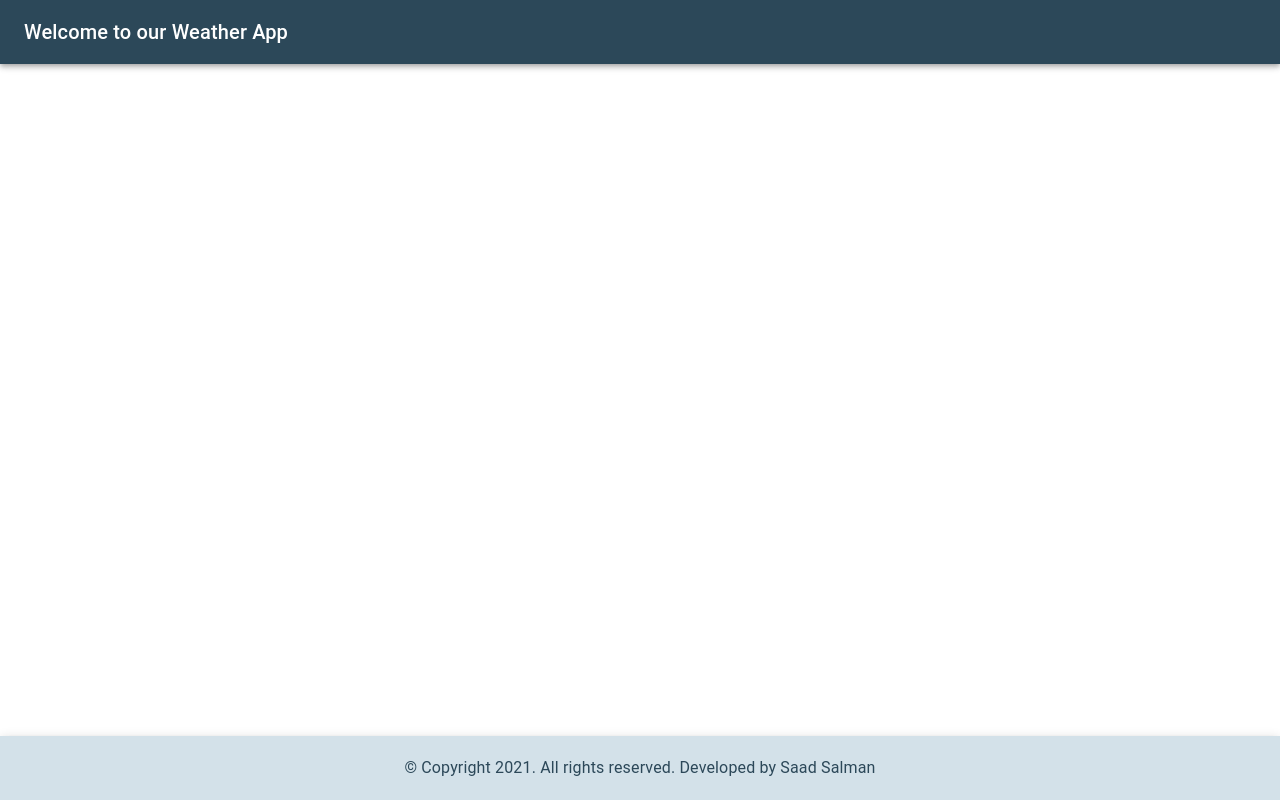
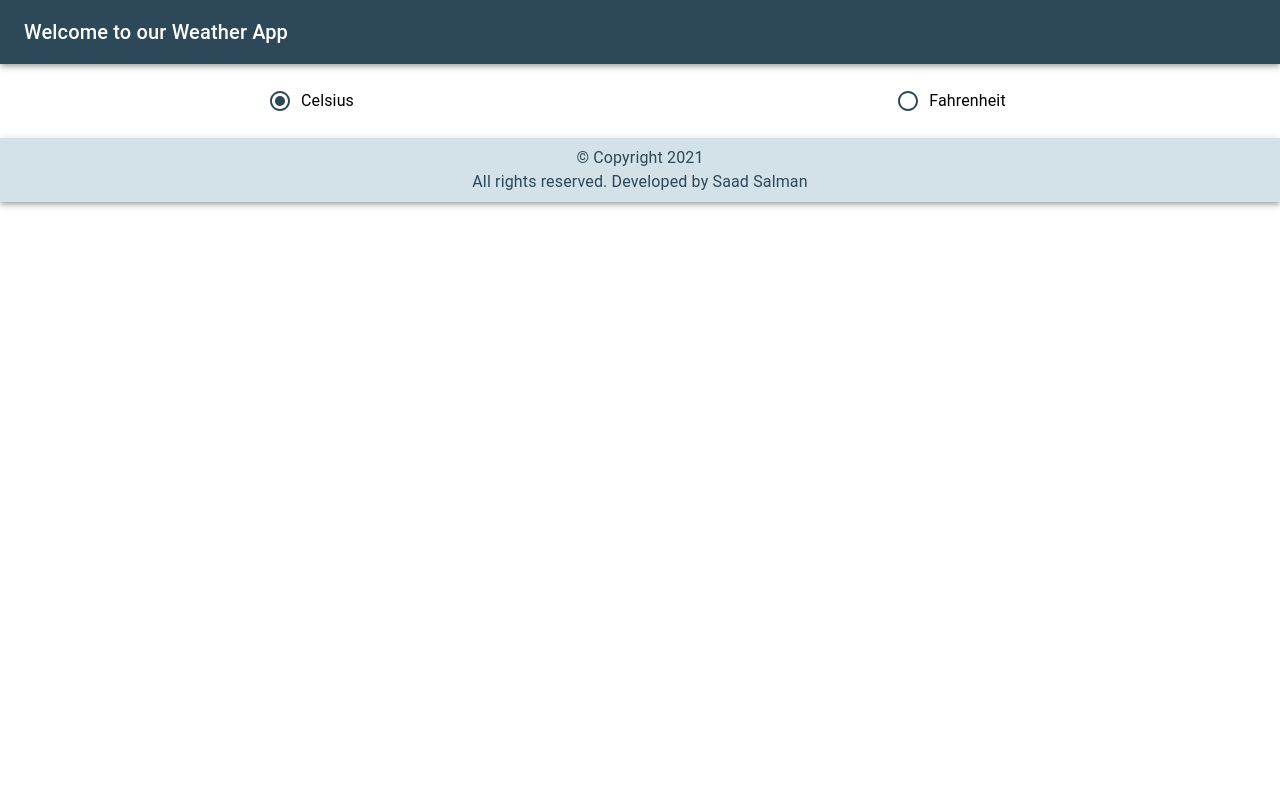
Before and after one commit to SaadiWorld/weather-app, a React (Create React App) app: page / in a window 1280 px wide. Built offline with nearby package versions, Linux system fonts and the light colour scheme.

Commit message:
few more installations and css changes

```diff
--- a/package.json
+++ b/package.json
@@ -12,9 +12,15 @@
     "@types/node": "^12.20.10",
     "@types/react": "^17.0.3",
     "@types/react-dom": "^17.0.3",
+    "@types/react-redux": "^7.1.16",
+    "axios": "^0.21.1",
+    "chart.js": "^3.2.0",
     "react": "^17.0.2",
+    "react-chartjs-2": "^3.0.2",
     "react-dom": "^17.0.2",
+    "react-redux": "^7.2.4",
     "react-scripts": "4.0.3",
+    "redux-thunk": "^2.3.0",
     "typescript": "^4.2.4",
     "web-vitals": "^1.1.1"
   },
--- /dev/null
+++ b/src/App.css
@@ -0,0 +1,7 @@
+.App {
+  /* min-height: 100vh; */
+  display: flex;
+  flex-direction: column;
+  align-items: center;
+  justify-content: center;
+}
--- a/src/App.tsx
+++ b/src/App.tsx
@@ -1,5 +1,6 @@
 import React from 'react';
 import Layout from './pages/Layout';
+import './App.css';
 
 const App = () => {
   return (
@@ -7,6 +8,6 @@ const App = () => {
       <Layout />
     </div>
   );
-}
+};
 
 export default App;
--- a/src/components/Footer.tsx
+++ b/src/components/Footer.tsx
@@ -1,16 +1,14 @@
-import React from 'react';
+import AppBar from '@material-ui/core/AppBar';
 import { createStyles, makeStyles, Theme } from '@material-ui/core/styles';
-import AppBar from '@material-ui/core/AppBar';
 import Toolbar from '@material-ui/core/Toolbar';
 import Typography from '@material-ui/core/Typography';
-import Button from '@material-ui/core/Button';
-import IconButton from '@material-ui/core/IconButton';
-import MenuIcon from '@material-ui/icons/Menu';
+import React from 'react';
 
 const useStyles = makeStyles((theme: Theme) =>
   createStyles({
     root: {
       flexGrow: 1,
+      width: '100%',
     },
     menuButton: {
       marginRight: theme.spacing(2),
@@ -23,6 +21,7 @@ const useStyles = makeStyles((theme: Theme) =>
       bottom: 0,
       color: '#2c4859',
       backgroundColor: '#d3e1e9',
+      position: 'static',
     },
     toolBar: {
       margin: 'auto',
@@ -37,8 +36,9 @@ const Footer = () => {
     <div className={classes.root}>
       <AppBar position="fixed" color="primary" className={classes.appBar}>
         <Toolbar className={classes.toolBar}>
-          <Typography>
-            © Copyright 2021. All rights reserved. Developed by Saad Salman
+          <Typography align="center">
+            © Copyright 2021 <br /> All rights reserved. Developed by Saad
+            Salman
           </Typography>
         </Toolbar>
       </AppBar>
--- a/src/components/Header.tsx
+++ b/src/components/Header.tsx
@@ -8,6 +8,7 @@ const useStyles = makeStyles((theme: Theme) =>
   createStyles({
     root: {
       flexGrow: 1,
+      width: '100%',
     },
     menuButton: {
       marginRight: theme.spacing(2),
--- /dev/null
+++ b/src/components/Main/RadioBtnContainer.tsx
@@ -0,0 +1,64 @@
+import { Box } from '@material-ui/core';
+import FormControlLabel from '@material-ui/core/FormControlLabel';
+import Grid from '@material-ui/core/Grid';
+import Radio from '@material-ui/core/Radio';
+import RadioGroup from '@material-ui/core/RadioGroup';
+import { createStyles, makeStyles, Theme } from '@material-ui/core/styles';
+import React from 'react';
+
+const useStyles = makeStyles((theme: Theme) =>
+  createStyles({
+    root: {
+      flexGrow: 1,
+      width: '100vw',
+    },
+    box: {
+      padding: theme.spacing(2),
+      textAlign: 'center',
+    },
+    radio: {
+      color: '#2c4859',
+      '&$checked': {
+        color: '#2c4859',
+      },
+    },
+  })
+);
+
+const RadioBtnContainer = () => {
+  const classes = useStyles();
+
+  return (
+    <div className={classes.root}>
+      <RadioGroup
+        row
+        aria-label="position"
+        name="position"
+        defaultValue="celsius"
+      >
+        <Grid container>
+          <Grid item xs={12} sm={6}>
+            <Box className={classes.box}>
+              <FormControlLabel
+                value="celsius"
+                control={<Radio color="default" className={classes.radio} />}
+                label="Celsius"
+              />
+            </Box>
+          </Grid>
+          <Grid item xs={12} sm={6}>
+            <Box className={classes.box}>
+              <FormControlLabel
+                value="fahrenheit"
+                control={<Radio color="default" className={classes.radio} />}
+                label="Fahrenheit"
+              />
+            </Box>
+          </Grid>
+        </Grid>
+      </RadioGroup>
+    </div>
+  );
+};
+
+export default RadioBtnContainer;
--- /dev/null
+++ b/src/components/Main/index.tsx
@@ -0,0 +1,12 @@
+import React from 'react';
+import RadioBtnContainer from './RadioBtnContainer';
+
+const Main = () => {
+  return (
+    <>
+      <RadioBtnContainer />
+    </>
+  );
+};
+
+export default Main;
--- a/src/index.tsx
+++ b/src/index.tsx
@@ -2,10 +2,12 @@ import React from 'react';
 import ReactDOM from 'react-dom';
 import App from './App';
 import './styles/index.css';
+import { Provider } from 'react-redux';
+// import store from './store';
 
 ReactDOM.render(
-  <React.StrictMode>
-    <App />
-  </React.StrictMode>,
+  // <Provider store={store}>
+  <App />,
+  // </Provider>
   document.getElementById('root')
 );
--- a/src/pages/Layout.tsx
+++ b/src/pages/Layout.tsx
@@ -1,16 +1,16 @@
 import React from 'react';
 import Footer from '../components/Footer';
 import Header from '../components/Header';
-import Main from '../components/Main';
+import Main from '../components/Main/index';
 
 const Layout = () => {
   return (
     <>
       <Header />
+      <Main />
       <Footer />
-            <Main />
     </>
   );
-}
+};
 
 export default Layout;
```
Also changed, not shown: src/components/Main.tsx (deleted, +0 -11 lines), 1 other file (tests, documents, lock files or other folders). Lines whose indentation alone changed are shown as unchanged.
